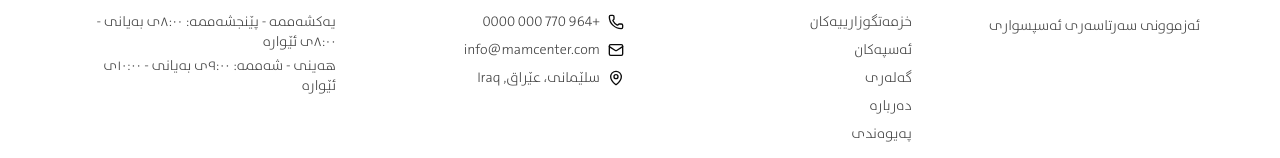
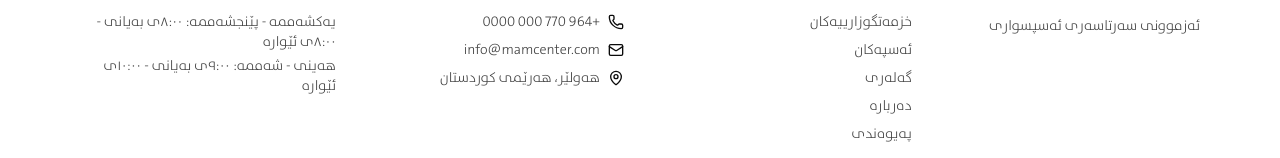
Before and after one commit to rennixx/mamc, a Next.js app: page / in a window 1280 px wide. Shown: the part 2974-3132 px from the top of the page. Built offline with nearby package versions, Linux system fonts and the light colour scheme; no server answers.

Commit message:
fix: update location references from Sulaymaniyah to Erbil, Kurdistan Region in multiple language files

```diff
--- a/src/components/layout/Footer.tsx
+++ b/src/components/layout/Footer.tsx
@@ -51,7 +51,7 @@ export function Footer() {
               </div>
               <div className="flex items-center gap-2">
                 <MapPin className="w-4 h-4 text-gold-400" />
-                <span>{t('location')}, Iraq</span>
+                <span>{t('location')}</span>
               </div>
             </div>
           </div>
--- a/src/i18n/locales/ar/common.json
+++ b/src/i18n/locales/ar/common.json
@@ -17,5 +17,5 @@
   "copyright": "© {{year}} مام سنتر. جميع الحقوق محفوظة.",
   "phone": "+964 770 000 0000",
   "email": "info@mamcenter.com",
-  "location": "السليمانية، العراق"
+  "location": "أربيل، إقليم كردستان"
 }
--- a/src/i18n/locales/ar/contact.json
+++ b/src/i18n/locales/ar/contact.json
@@ -37,8 +37,8 @@
     "hours": "ساعات العمل",
     "phoneValue": "+964 770 000 0000",
     "emailValue": "info@mamcenter.com",
-    "locationValue": "السليمانية، إقليم كردستان، العراق",
+    "locationValue": "أربيل، إقليم كردستان، العراق",
     "hoursValue": "الأحد–الخميس: ٨ص–٨م · الجمعة–السبت: ٩ص–١٠م"
   },
-  "mapPlaceholder": "السليمانية، إقليم كردستان، العراق"
+  "mapPlaceholder": "أربيل، إقليم كردستان، العراق"
 }
--- a/src/i18n/locales/en/common.json
+++ b/src/i18n/locales/en/common.json
@@ -17,5 +17,5 @@
   "copyright": "© {{year}} Mam Center. All rights reserved.",
   "phone": "+964 770 000 0000",
   "email": "info@mamcenter.com",
-  "location": "Erbil, Kurdistan Region, Iraq"
+  "location": "Erbil, Kurdistan"
 }
--- a/src/i18n/locales/en/contact.json
+++ b/src/i18n/locales/en/contact.json
@@ -37,8 +37,8 @@
     "hours": "Hours",
     "phoneValue": "+964 770 000 0000",
     "emailValue": "info@mamcenter.com",
-    "locationValue": "Erbil, Kurdistan Region, Iraq",
+    "locationValue": "Erbil, Kurdistan, Iraq",
     "hoursValue": "Sun–Thu: 8AM–8PM · Fri–Sat: 9AM–10PM"
   },
-  "mapPlaceholder": "Erbil, Kurdistan Region, Iraq"
+  "mapPlaceholder": "Erbil, Kurdistan, Iraq"
 }
--- a/src/i18n/locales/ku/common.json
+++ b/src/i18n/locales/ku/common.json
@@ -17,5 +17,5 @@
   "copyright": "© {{year}} مام سەنتەر. هەموو مافەکان پارێزراون.",
   "phone": "+964 770 000 0000",
   "email": "info@mamcenter.com",
-  "location": "سلێمانی، عێراق"
+  "location": "هەولێر، هەرێمی کوردستان"
 }
--- a/src/i18n/locales/ku/contact.json
+++ b/src/i18n/locales/ku/contact.json
@@ -37,8 +37,8 @@
     "hours": "کاتەکانی کار",
     "phoneValue": "+964 770 000 0000",
     "emailValue": "info@mamcenter.com",
-    "locationValue": "سلێمانی، هەرێمی کوردستان، عێراق",
+    "locationValue": "هەولێر، هەرێمی کوردستان، عێراق",
     "hoursValue": "یەکشەممە–پێنجشەممە: ٨ی بەیانی–٨ی ئێوارە · هەینی–شەممە: ٩ی بەیانی–١٠ی ئێوارە"
   },
-  "mapPlaceholder": "سلێمانی، هەرێمی کوردستان، عێراق"
+  "mapPlaceholder": "هەولێر، هەرێمی کوردستان، عێراق"
 }
```
